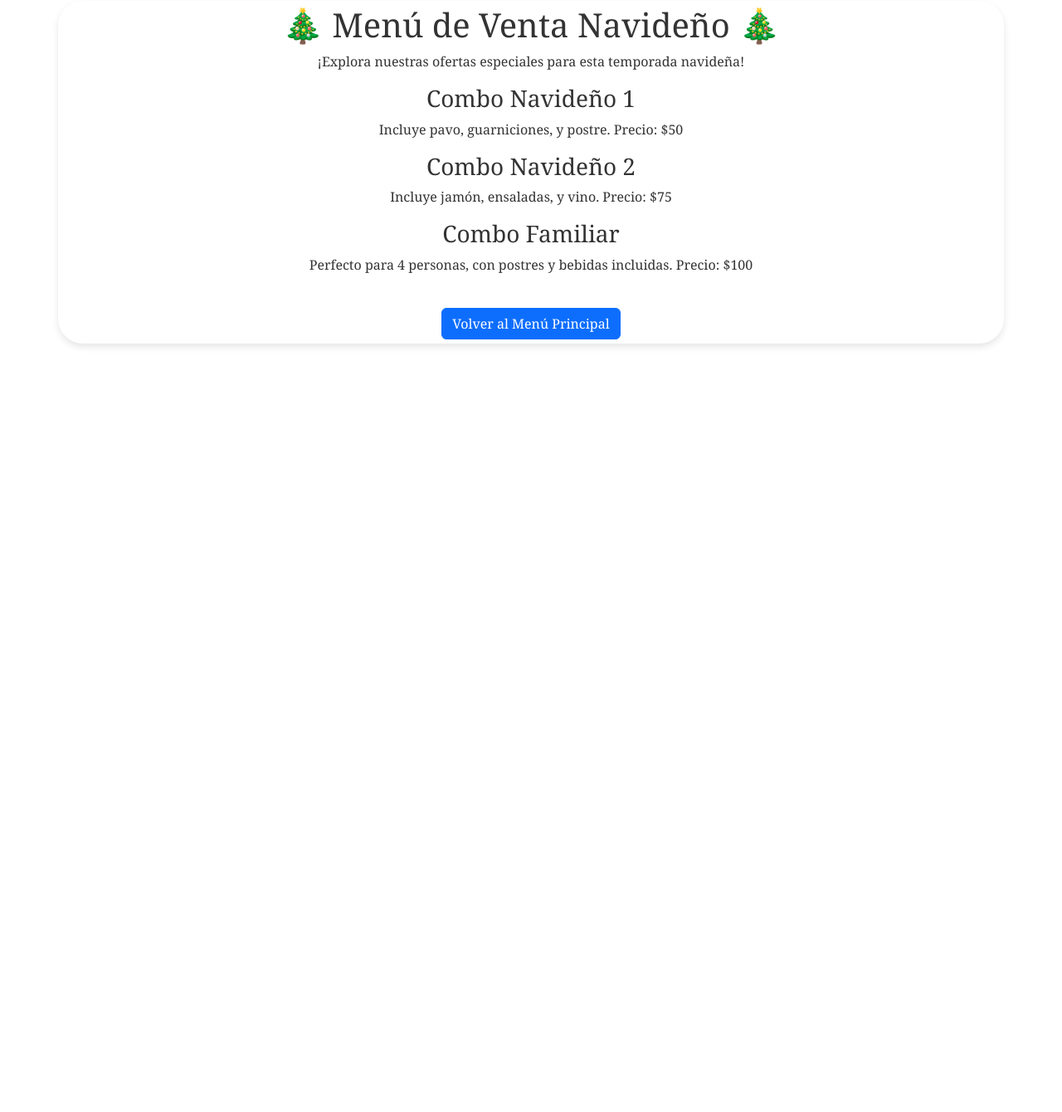
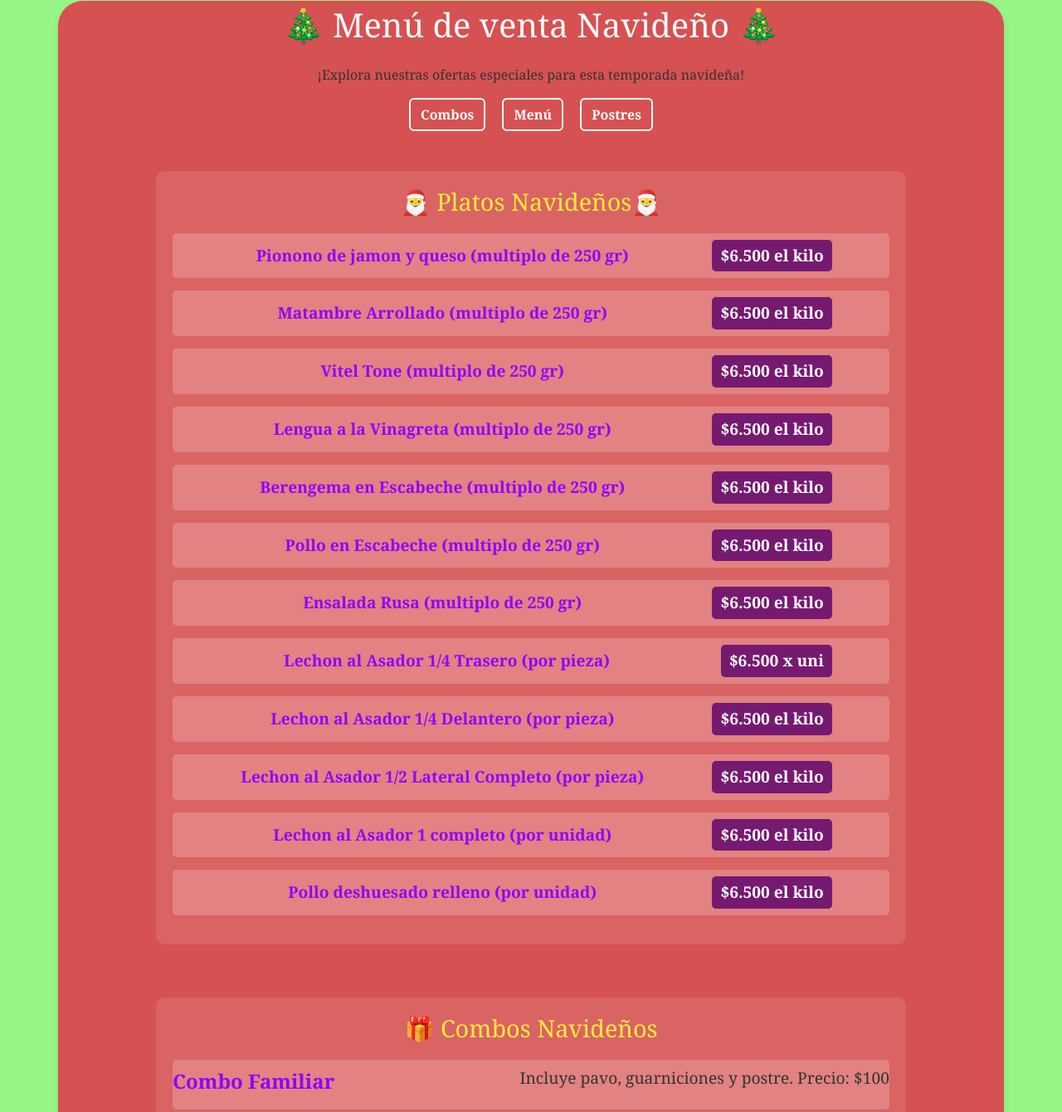
Before and after one commit to EzeMuzaber/AJA2024, a plain HTML site: page pages/MenuVenta.html in a window 1280 px wide. Shown: the part 47-1387 px from the top of the page at 83% size. Before the commit the page ends 800 px from the top, so only its background shows below. Drawn offline with nearby package versions, Linux system fonts and the light colour scheme.

Commit message:
se agrego 1er parte de menus

```diff
--- a/pages/MenuVenta.html
+++ b/pages/MenuVenta.html
@@ -1,5 +1,6 @@
 <!DOCTYPE html>
 <html lang="es">
+
 <head>
     <meta charset="UTF-8">
     <meta name="viewport" content="width=device-width, initial-scale=1.0">
@@ -7,12 +8,105 @@
     <link rel="stylesheet" href="https://cdnjs.cloudflare.com/ajax/libs/bootstrap/5.3.0/css/bootstrap.min.css">
     <link rel="stylesheet" href="../style.css">
 </head>
+
 <body>
-    <div class="container mt-5">
-        <h1>🎄 Menú de Venta Navideño 🎄</h1>
+    <div class="container mt-5 text-center menu1">
+        <h1 class="mb-4 text-light">🎄 Menú de venta Navideño 🎄</h1>
         <p>¡Explora nuestras ofertas especiales para esta temporada navideña!</p>
 
-        <div class="menu-item">
+        <!-- Botones de navegación -->
+        <div class="nav-buttons mb-5">
+            <a href="#combos" class="btn btn-outline-light mx-2">Combos</a>
+            <a href="#menu" class="btn btn-outline-light mx-2">Menú</a>
+            <a href="#postres" class="btn btn-outline-light mx-2">Postres</a>
+        </div>
+
+        <!-- Sección Menú -->
+        <section id="menu" class="menu-section">
+            <h2>🎅 Platos Navideños🎅</h2>
+            <div class="menu-item">
+                <span class="dish">Pionono de jamon y queso  (multiplo de 250 gr)</span>
+                <span class="price">$6.500 el kilo</span>
+            </div>
+            <div class="menu-item">
+                <span class="dish">Matambre Arrollado  (multiplo de 250 gr)</span>
+                <span class="price">$6.500 el kilo</span>
+            </div>
+            <div class="menu-item">
+                <span class="dish">Vitel Tone  (multiplo de 250 gr)</span>
+                <span class="price">$6.500 el kilo</span>
+            </div>
+            <div class="menu-item">
+                <span class="dish">Lengua a la Vinagreta  (multiplo de 250 gr)</span>
+                <span class="price">$6.500 el kilo</span>
+            </div>
+            <div class="menu-item">
+                <span class="dish">Berengema en Escabeche  (multiplo de 250 gr)</span>
+                <span class="price">$6.500 el kilo</span>
+            </div>
+            <div class="menu-item">
+                <span class="dish">Pollo en Escabeche  (multiplo de 250 gr)</span>
+                <span class="price">$6.500 el kilo</span>
+            </div>
+
+            <div class="menu-item">
+                <span class="dish">Ensalada Rusa  (multiplo de 250 gr)</span>
+                <span class="price">$6.500 el kilo</span>
+            </div>
+            <div class="menu-item">
+                <span class="dish">Lechon al Asador 1/4 Trasero  (por pieza)</span>
+                <span class="price">$6.500 x uni</span>
+            </div>
+            <div class="menu-item">
+                <span class="dish">Lechon al Asador 1/4 Delantero  (por pieza)</span>
+                <span class="price">$6.500 el kilo</span>
+            </div>
+            <div class="menu-item">
+                <span class="dish">Lechon al Asador 1/2 Lateral Completo  (por pieza)</span>
+                <span class="price">$6.500 el kilo</span>
+            </div>
+            <div class="menu-item">
+                <span class="dish">Lechon al Asador 1 completo  (por unidad)</span>
+                <span class="price">$6.500 el kilo</span>
+            </div>
+            <div class="menu-item">
+                <span class="dish">Pollo deshuesado relleno (por unidad)</span>
+                <span class="price">$6.500 el kilo</span>
+            </div>
+
+
+            <!-- <div class="menu-item">
+                <h4></h4>
+                <p>Clásica ensalada con mayonesa y vegetales frescos. Precio: $15</p>
+            </div> -->
+        </section>
+        <br>
+        <!-- Sección de Combos -->
+        <section id="combos" class="menu-section">
+            <h2>🎁 Combos Navideños</h2>
+            <div class="menu-item">
+                <h4>Combo Familiar</h4>
+                <p>Incluye pavo, guarniciones y postre. Precio: $100</p>
+            </div>
+            <div class="menu-item">
+                <h4>Combo Fiesta</h4>
+                <p>Jamón glaseado, ensalada navideña y vino espumante. Precio: $150</p>
+            </div>
+        </section>
+        <!-- Sección Postres -->
+        <section id="postres" class="menu-section">
+            <h2>🍰 Postres Navideños</h2>
+            <div class="menu-item">
+                <h4>Panettone</h4>
+                <p>Delicioso pan navideño con frutas secas. Precio: $20</p>
+            </div>
+            <div class="menu-item">
+                <h4>Turrón</h4>
+                <p>Turrón artesanal con frutos secos. Precio: $10</p>
+            </div>
+        </section>
+
+        <!-- <div class="menu-item">
             <h3>Combo Navideño 1</h3>
             <p>Incluye pavo, guarniciones, y postre. Precio: $50</p>
         </div>
@@ -25,11 +119,12 @@
         <div class="menu-item">
             <h3>Combo Familiar</h3>
             <p>Perfecto para 4 personas, con postres y bebidas incluidas. Precio: $100</p>
-        </div>
+        </div> -->
 
         <!-- Agrega más combos o items según lo necesites -->
 
         <a href="../index.html" class="btn btn-primary mt-4">Volver al Menú Principal</a>
     </div>
 </body>
+
 </html>
--- a/style.css
+++ b/style.css
@@ -1,11 +1,17 @@
 body{
+    /* background: url('./img/lucesFondo.jpeg') center center/cover no-repeat; */
     font-family:  Georgia, Times, 'Times New Roman', serif;
     line-height: 1.5;
     color: #333;
-    /* background-color: #e7eff7; */
+    background-color: #97f586;
 }
 .inicio{
     background: url('./img/ajaEntrada.jpeg') center center/cover no-repeat, #e0f7fa;
+}
+.menu1{
+    /* background: url('./img/11258.jpg') center center/cover no-repeat; */
+
+    background-color: #d65151;
 }
 .container {
     /* background-color: rgba(255, 255, 255, 0.493); */ /* Fondo blanco semi-transparente para resaltar el contenido */
@@ -45,6 +51,63 @@ body{
     text-align: center;
     color: rgb(78, 89, 247);
 }
+.nav-buttons .btn {
+    border: 2px solid white;
+    color: white;
+    font-weight: bold;
+    transition: background-color 0.3s, color 0.3s;
+}
+.nav-buttons .btn:hover {
+    background-color: white;
+    color: #007bff; /* Azul navideño */
+}
+.menu-section {
+    width: 80%;
+    margin-top: 40px;
+    margin-left: 10%;
+    padding: 20px;
+    background-color: rgba(255, 255, 255, 0.1);
+    border-radius: 10px;
+}
+.menu-section h2 {
+    font-size: 1.8em;
+    margin-bottom: 20px;
+    color: #ffeb3b; /* Amarillo festivo */
+}
+
+.menu-item {
+    display: flex;
+    justify-content: space-between;
+    align-items: center;
+    font-size: 1.2em;
+    padding: 8px 0px;
+    background-color: rgba(255, 255, 255, 0.2);
+    border-radius: 5px;
+
+    margin: 15px 0;
+    font-size: 1.2em;
+}
+
+.menu-item h4 {
+    font-weight: bold;
+    color: #9002fd; /* Dorado */
+}
+.menu-item .dish {
+    /* margin-right: 30px; */
+    font-weight: bold;
+    flex:1;
+    /* text-align: right; */
+    color: #9002fd;
+}
+.menu-item .price {
+    /* margin-left: 90px; */
+    margin-right: 8%;
+    font-weight: bold;
+    color: #ffffff;
+    background-color: #761a71;
+    padding: 5px 10px;
+    border-radius: 5px;
+}
 /* .menu-option:hover::before {
     content: "🎄 ";
     display: inline-block;
@@ -59,4 +122,11 @@ body{
     .menu-option {
         width: 80%;
     }
+    .menu1 {
+        width: 85%;
+    }
+    .menu-section {
+        width: 85%;
+        margin-left: 6%;
+    }
 }
```
Also changed, not shown: img/background_only.png (added), img/lucesFondo.jpeg (added), 1 other file.
